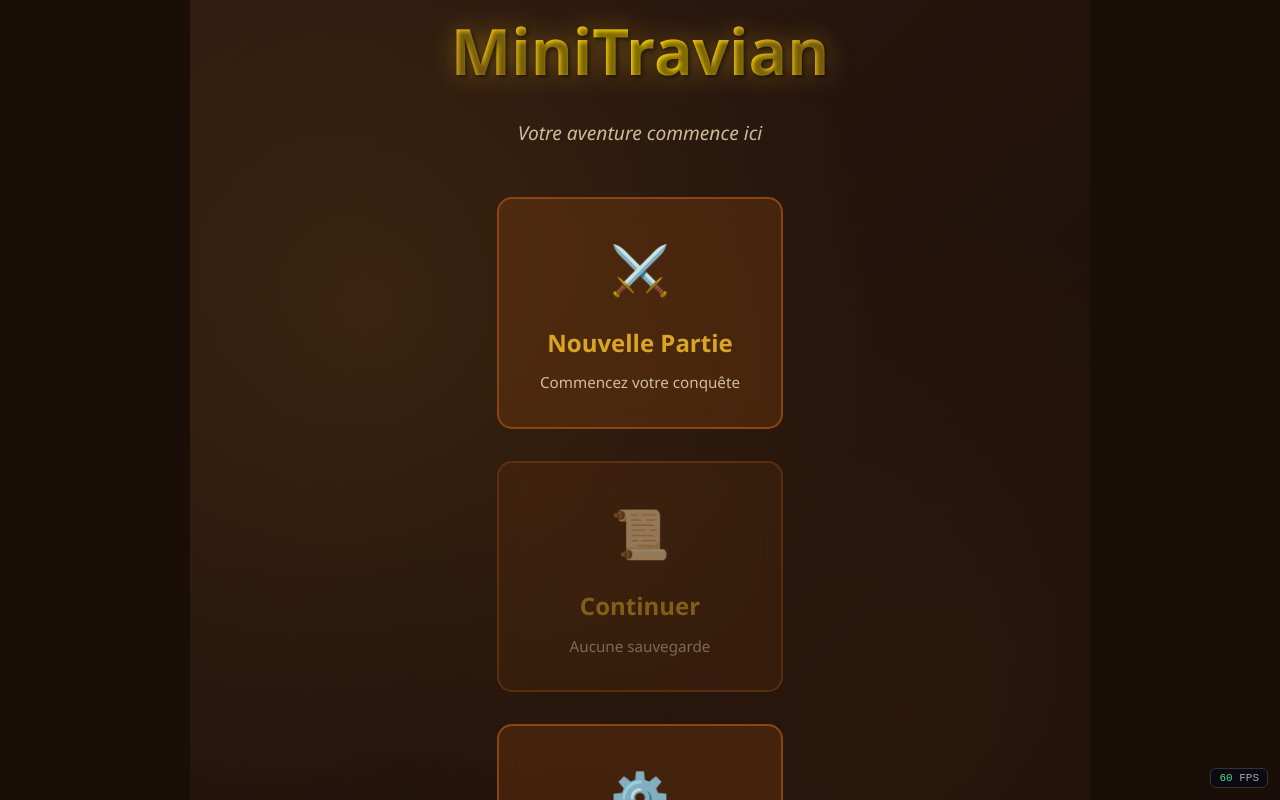
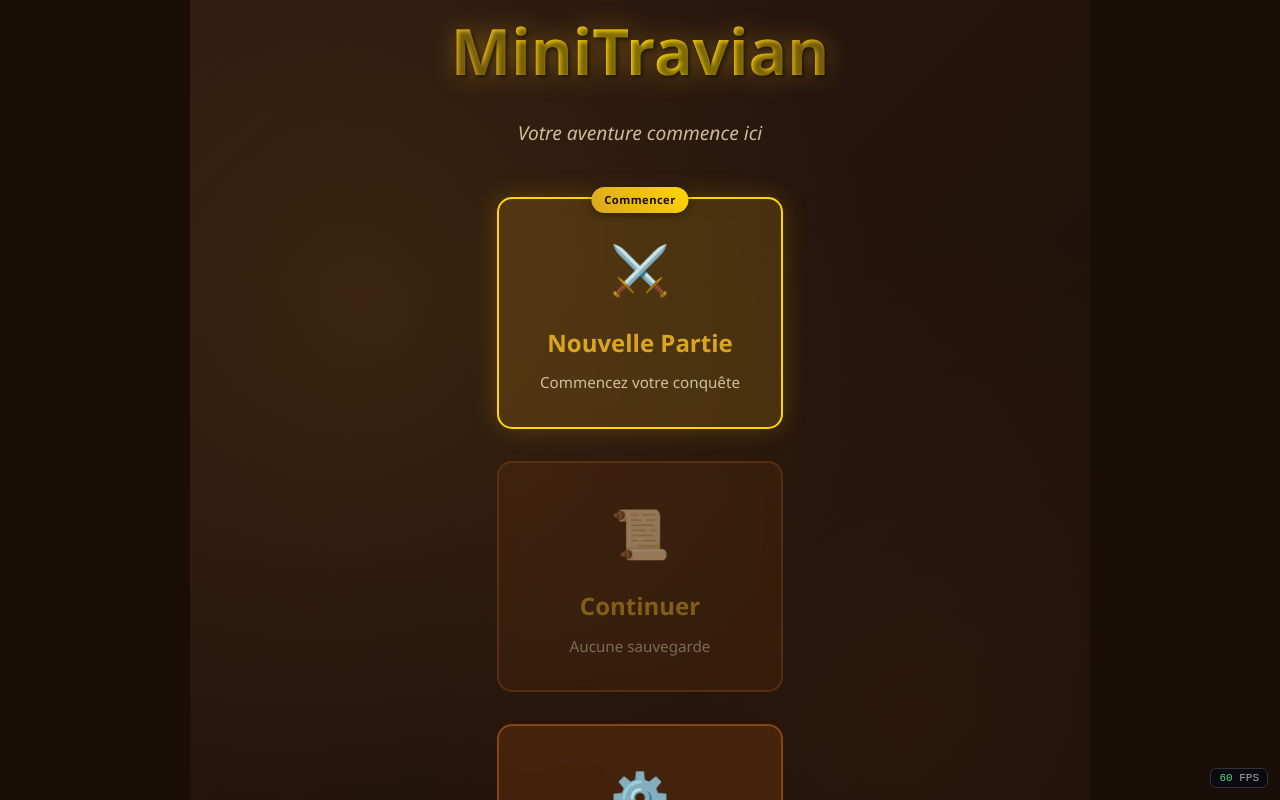
Before and after one commit to PierreGoe/novavian-light, a Vue app: page / in a window 1280 px wide. Shown: the top 800 px of the page. Built offline with nearby package versions, Linux system fonts and the light colour scheme.

Commit message:
polish: give the "Nouvelle Partie" card visual priority on the home screen
All three option cards shared identical styling with no priority for
the obvious first action of a new player with no save. Adds a warmer
border/glow and a "Commencer" badge to the new-game card.

```diff
--- a/src/components/home/HomeScreen.vue
+++ b/src/components/home/HomeScreen.vue
@@ -10,6 +10,7 @@
     <main class="content-section">
       <div class="game-options">
         <div class="option-card new-game" @click="startNewGame">
+          <span class="new-game-badge">Commencer</span>
           <div class="card-icon">⚔️</div>
           <h3>Nouvelle Partie</h3>
           <p>Commencez votre conquête</p>
@@ -178,6 +179,7 @@ const showSettings = () => {
   cursor: pointer;
   transition: all 0.3s ease;
   backdrop-filter: blur(10px);
+  position: relative;
 }
 
 .option-card:hover:not(.disabled) {
@@ -190,6 +192,31 @@ const showSettings = () => {
 .option-card.disabled {
   opacity: 0.5;
   cursor: not-allowed;
+}
+
+.option-card.new-game {
+  background: rgba(218, 165, 32, 0.18);
+  border-color: #ffd700;
+  box-shadow: 0 0 24px rgba(218, 165, 32, 0.25);
+}
+
+.option-card.new-game:hover {
+  box-shadow: 0 12px 34px rgba(218, 165, 32, 0.45);
+}
+
+.new-game-badge {
+  position: absolute;
+  top: -0.75rem;
+  left: 50%;
+  transform: translateX(-50%);
+  background: linear-gradient(45deg, #daa520, #ffd700);
+  color: #1a0f08;
+  font-size: 0.7rem;
+  font-weight: bold;
+  letter-spacing: 0.04em;
+  padding: 0.25rem 0.8rem;
+  border-radius: 999px;
+  box-shadow: 0 2px 8px rgba(0, 0, 0, 0.4);
 }
 
 .card-icon {
```
